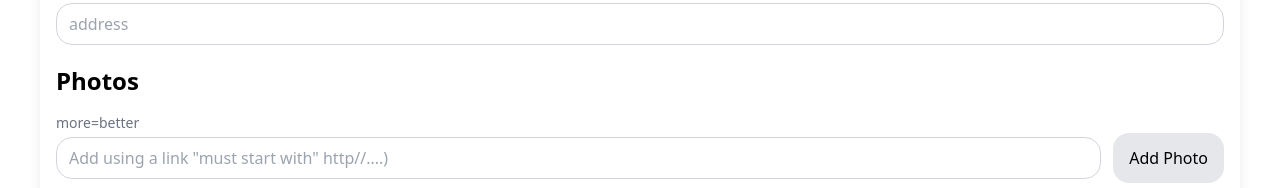
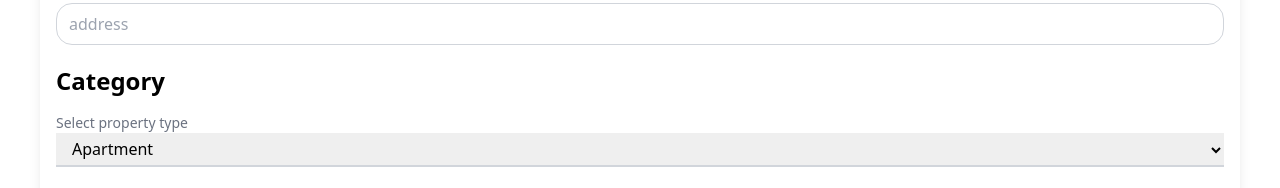
Before and after one commit to titustuss/titustuss, a React (Vite) app in the folder client/: page /account/places/new in a window 1280 px wide. Shown: the part 423-611 px from the top of the page. Built offline with nearby package versions, Linux system fonts and the light colour scheme; no server answers.

Commit message:
feat: category

```diff
--- a/client/src/pages/PlacesFormPage.jsx
+++ b/client/src/pages/PlacesFormPage.jsx
@@ -8,6 +8,7 @@ export default function PlacesFormPage (){
     const {id} =useParams();
     const [title, setTitle] = useState('');
     const [address, setAddress] = useState('');
+    const [category, setCategory] = useState('');
     const [addedPhotos, setAddedPhotos] = useState([]);
     const [photoLink, setPhotoLink] = useState('');
     const [description, setDescription] =useState('');
@@ -32,6 +33,7 @@ export default function PlacesFormPage (){
             setTitle(data.title);
             setAddress(data.address);
             setAddedPhotos(data.photos);
+            setCategory(data.category)
             setDescription(data.description);
             setContact(data.contact);
             setEmail(data.email);
@@ -79,7 +81,7 @@ export default function PlacesFormPage (){
         const newName = 'photo' + Date.now();
 
         // Set your cloud name and unsigned upload preset here:
-        var YOUR_CLOUD_NAME = "dkrh7ft4a";
+        var YOUR_CLOUD_NAME = "dfgrndvvy";
         var YOUR_UNSIGNED_UPLOAD_PRESET = "dev_setups";
 
         var POST_URL =
@@ -162,7 +164,7 @@ export default function PlacesFormPage (){
         e.preventDefault();
         // Upload all the previewed photos
         const placeData={
-            title,address, addedPhotos,
+            title,address, category, addedPhotos,
             description,contact,email,perks, extraInfo,price}
         if(id){
             // update
@@ -207,16 +209,33 @@ export default function PlacesFormPage (){
             <div className="bg-white p-4 rounded-lg shadow-lg relative showcase-form max-w-screen-2xl">
             <div className="form-control mb-4">
             {preInput('Title','Title for your property, should be short and catchy')}
-                <input type="text" value={title} onChange={e=>setTitle(e.target.value)}
+                <input type="text" value={title} onChange={e=>setTitle(e.target.value)}required
                 className="border-b-2 border-gray-300 w-full py-1 px-3 text-base focus:outline-none"
                 placeholder="title"/>
             </div>
 
             <div className="form-control mb-4">
             {preInput('Address','Address to your property')}
-                <input type="text" value={address} onChange={e=>setAddress(e.target.value)}
+                <input type="text" value={address} onChange={e=>setAddress(e.target.value)}required
                 className="border-b-2 border-gray-300 w-full py-1 px-3 text-base focus:outline-none"
                  placeholder="address"/>
+            </div>
+
+            <div className="form-control mb-4">
+            {preInput('Category','Select property type')}
+            <select
+                value={category}
+                onChange={(e) => setCategory(e.target.value)}
+                required
+                defaultValue="apartment"
+                className="border-b-2 border-gray-300 w-full py-1 px-3 text-base focus:outline-none"
+            >
+                <option value="apartment">Apartment</option>
+                <option value="villa">Villa</option>
+                <option value="hotel">Hotel</option>
+                <option value="real estate">Real estate</option>
+                <option value="town house">Town house</option>
+            </select>
             </div>
 
                 <div className="form-control mb-4">
@@ -291,21 +310,21 @@ export default function PlacesFormPage (){
 
             <div className="form-control mb-4">
                 {preInput('Description','The description of the property')}
-                <textarea value={description} onChange={e=>setDescription(e.target.value)}
+                <textarea value={description} onChange={e=>setDescription(e.target.value)}required
                 className="border-b-2 border-gray-300 w-full py-1 px-3 text-base focus:outline-none"
                 ></textarea>
             </div>
 
             <div className="form-control mb-4">
                 {preInput('Contact','Enter your contact')}
-                    <input type="number" value={contact} onChange={e=>setContact(e.target.value)}
+                    <input type="number" value={contact} onChange={e=>setContact(e.target.value)} required
                     className="border-b-2 border-gray-300 w-full py-1 px-3 text-base focus:outline-none"
                     placeholder="Enter phone number"></input>
             </div>
 
             <div className="form-control mb-4">
                 {preInput('Email','Enter the email to be contacted on')}
-                    <input type="email" value={email} onChange={e=>setEmail(e.target.value)}
+                    <input type="email" value={email} onChange={e=>setEmail(e.target.value)} required
                     className="border-b-2 border-gray-300 w-full py-1 px-3 text-base focus:outline-none"
                     placeholder="Email"/>
             </div>
@@ -325,7 +344,7 @@ export default function PlacesFormPage (){
 
             <div className="form-control mb-4">
                 {preInput('Property Price','the price of your property')}
-                <input type="number" value={price} onChange={e=>setPrice(e.target.value)}
+                <input type="number" value={price} onChange={e=>setPrice(e.target.value)}required
                 className="border-b-2 border-gray-300 w-full py-1 px-3 text-base focus:outline-none">
                 </input>
             </div>
```
